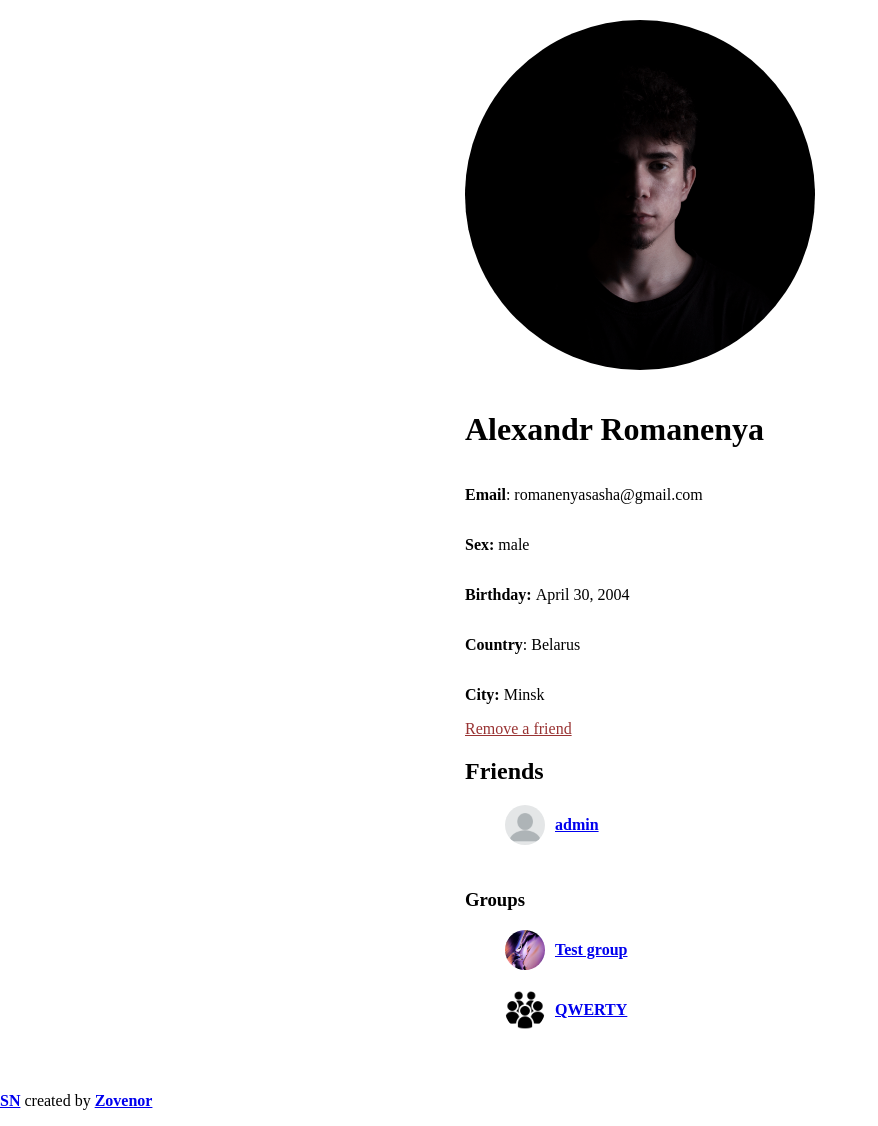
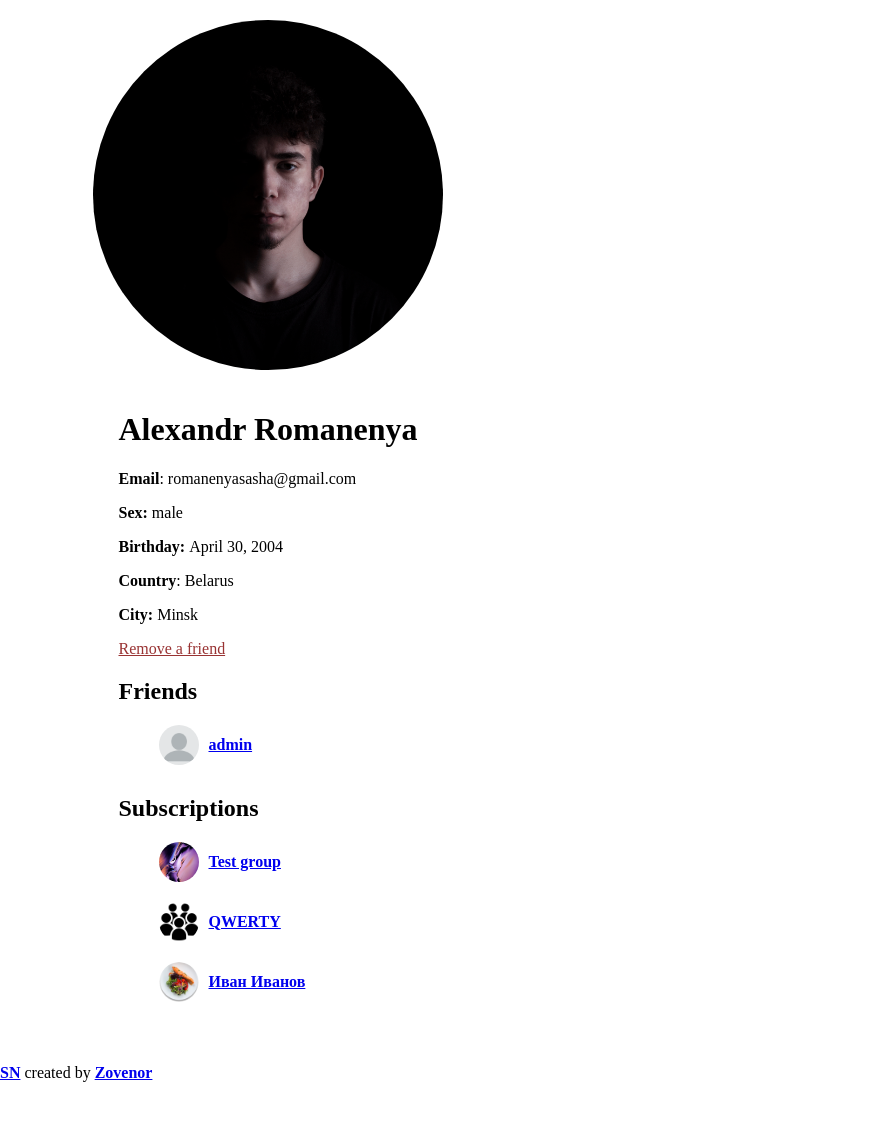
Before and after one commit to zovenor/social_network, a Django app: page /zovenor in a window 1280 px wide. Shown: the part 66-1192 px from the top of the page, without its empty margins (0-878 px from the left). After the commit the page ends 1148 px from the top, so only its background shows below. Run offline with Django 4.2, Linux system fonts and the light colour scheme; a user stored in the database is signed in; data comes from the database, SQL or seed files in the repository; both versions use the stored data as it was after the commit.

Commit message:
Updated profile style and added subscriptions in account profile

```diff
--- a/SN/mainpage/langs.py
+++ b/SN/mainpage/langs.py
@@ -42,6 +42,7 @@ class EN:
         remove_photo = "Remove the photo"
         choose_photo = "Choose the photo"
         friends = "Friends"
+        subscriptions = "Subscriptions"
 
     class Friends(BASE):
         title = "Friends"
@@ -175,6 +176,7 @@ class RU(EN):
         remove_photo = "Убрать фотографию"
         choose_photo = "Выбрать фотографию"
         friends = "Друзья"
+        subscriptions = "Подписки"
 
     class Friends(EN.Friends, BASE):
         title = "Друзья"
--- a/SN/mainpage/static/mainpage/account.css
+++ b/SN/mainpage/static/mainpage/account.css
@@ -66,3 +66,8 @@ main{
     align-items: center;
     margin-bottom: 10px;
 }
+.account{
+    margin-right: auto;
+    width: 40%;
+    align-items: center;
+}
--- a/SN/mainpage/templates/mainpage/account.html
+++ b/SN/mainpage/templates/mainpage/account.html
@@ -18,15 +18,16 @@
         <div class="account">
 
 
-            {% if permissions != "closed" %}
+
                 {% if user_view.photo %}
                     <img class="account_photo" src="{{ user_view.get_photo }}">
                 {% else %}
                     <img class="account_photo" src="{% static 'mainpage/img/user.png' %}">
                 {% endif %}
-            {% endif %}
 
 
+
+            <div class="info">
                 {% if edit_permissions == False %}
 
                 <h1>{{ user_view.user.first_name }} {{ user_view.user.last_name }}</h1>
@@ -76,9 +77,8 @@
                     </ul>
                 </section>
 
-                    <section>
-                        <section class="groups">
-                        <h1>{{ list.groups }}</h1>
+                    <section class="subscriptions">
+                    <h1>{{ list.subscriptions }}</h1>
                     <ul>
                         {% for el in groups %}
                             <li class="group" >
@@ -88,8 +88,15 @@
                                 </a>
                             </li>
                         {% endfor %}
+                        {% for el in following %}
+                            <li class="user" >
+                                <a class="user" href="/{{ el.get_user2.user.username }}">
+                                    <div class="user_photo" style="background-image: url('{{ el.get_user2.get_photo }}')"></div>
+                                    <b>{{ el.get_user2.user.first_name }} {{ el.get_user2.user.last_name }}</b>
+                                </a>
+                            </li>
+                        {% endfor %}
                     </ul>
-                    </section>
                 {% endif %}
 
             {% else %}
@@ -142,5 +149,6 @@
                 {{ list.post_error }}
             {% endif %}
             </div>
+        </div>
     {% endif %}
 {% endblock %}
--- a/SN/mainpage/templates/mainpage/group.html
+++ b/SN/mainpage/templates/mainpage/group.html
@@ -7,6 +7,7 @@
 {% block content %}
     <link rel="stylesheet" href="{% static 'mainpage/group.css' %}">
 
+    <div class="group">
     {% if edit == True %}
 
         <form method="POST" enctype="multipart/form-data">
@@ -58,6 +59,7 @@
     {% else %}
 
         <div style="background-image: url('{{ group.get_photo }}')" class="group_photo"></div>
+        <div class="info">
         <h1 class="name_of_group">{{ group.name }}</h1>
         <p class="description">{{ group.description }}</p>
         <h3 style="display: flex; align-items: center;">
@@ -99,6 +101,8 @@
                 {% endfor %}
             </ul>
         </section>
+        </div>
     {% endif %}
+    </div>
 
 {% endblock %}
--- a/SN/mainpage/views.py
+++ b/SN/mainpage/views.py
@@ -184,7 +184,11 @@ class AccountIDView(View):
                 'choose_photo': False,
                 'friends': Friend.objects.filter(user1=id).union(Friend.objects.filter(user2=id)),
                 'groups': Group.objects.filter(followers=UserDetail.objects.get(user=id)),
+                'following': Follower.objects.filter(user1=id),
             })
+
+            print(content['following'])
+
             # if user is you
             if request.user.id == id and user_view == None:
                 return redirect('/account')
```
Also changed, not shown: SN/mainpage/static/mainpage/base.css (+15 -1 lines), SN/mainpage/static/mainpage/group.css (+13 -0 lines), SN/db.sqlite3. Lines whose indentation alone changed are shown as unchanged.
